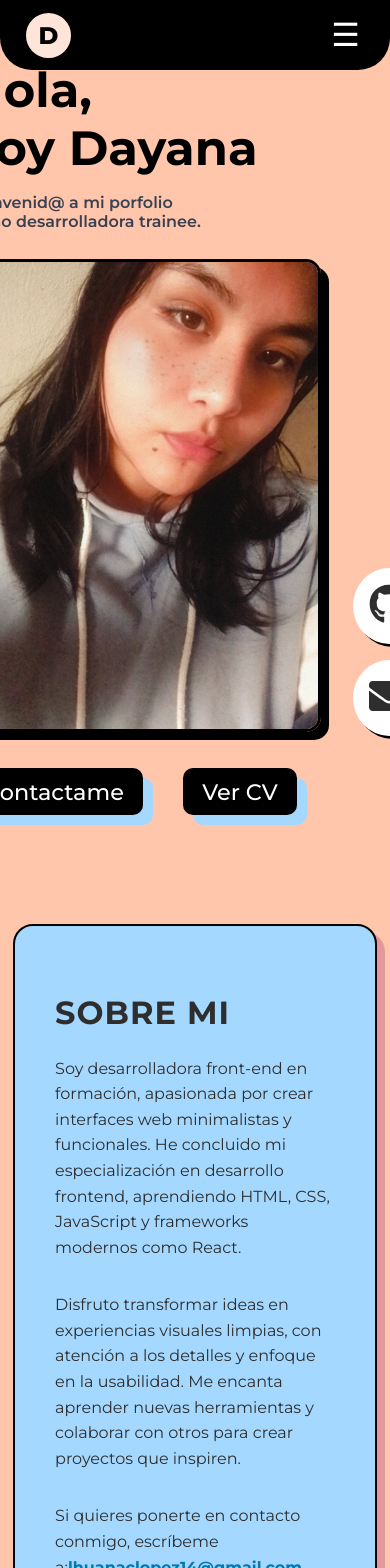
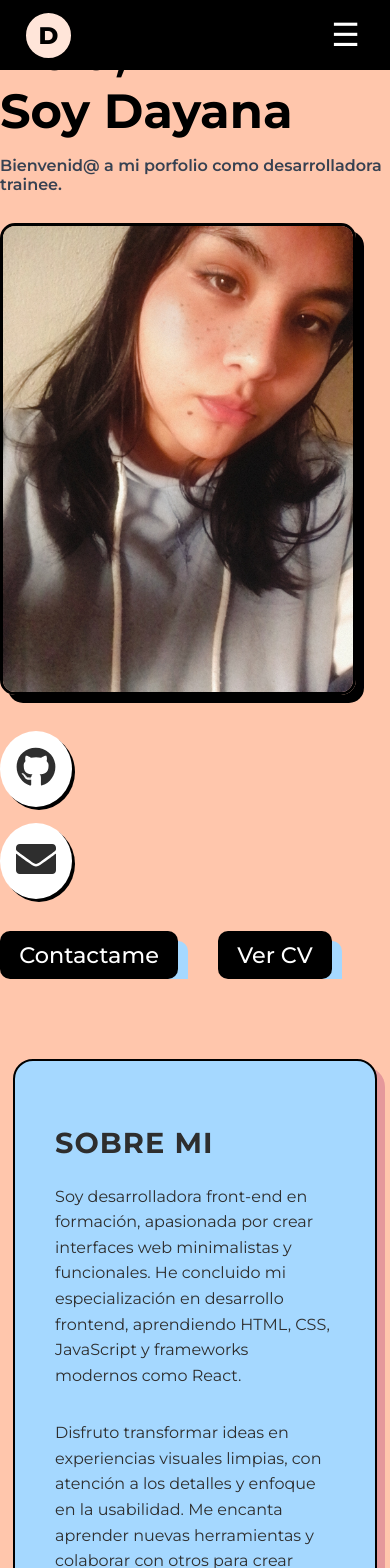
Before and after one commit to Bren-dan-Ny/portafolio, a React (Vite) app in the folder portfolio/: page / in a window 390 px wide. Shown: the top 1568 px of the page. Built offline with nearby package versions, Linux system fonts and the light colour scheme.

Commit message:
responsive tablet

```diff
--- a/portfolio/src/components/HeroSection.jsx
+++ b/portfolio/src/components/HeroSection.jsx
@@ -59,10 +59,7 @@ export default function HeroSection() {
             Hola, <br />
             Soy Dayana
           </h1>
-          <h3>
-            Bienvenid@ a mi porfolio <br />
-            como desarrolladora trainee.
-          </h3>
+          <h3>Bienvenid@ a mi porfolio como desarrolladora trainee.</h3>
         </div>
         {/*imagen , botones y redes sociales*/}
         <div className="hero-media">
--- a/portfolio/src/styles/responsive.css
+++ b/portfolio/src/styles/responsive.css
@@ -2,7 +2,7 @@
 @media (max-width: 768px) {
   /*titulos de todo el sitio */
   h2 {
-    font-size: 2rem;
+    font-size: 1.8rem;
     margin-bottom: 1.5rem;
   }
   /*padding de cada seccion*/
@@ -17,24 +17,28 @@
   .navbar {
     padding: 0 1.5rem;
     height: 70px;
+    border-radius: 0;
   }
   /*menu hamburguesa*/
   .menu-toggle {
     display: block;
   }
+  /*menu hamburguesa*/
   nav {
     display: none;
     position: absolute;
     top: 70px;
     right: 0;
     width: 100%;
-    background: #0f0f0f;
+    background-color: #000;
+    border-radius: 0 0 20px 20px;
     flex-direction: column;
-    text-align: center;
     padding: 1.5rem 0;
     gap: 1.2rem;
   }
-
+  nav a {
+    font-size: 1.2rem;
+  }
   nav.nav-open {
     display: flex;
   }
@@ -50,7 +54,7 @@
   /*hero mobile visible*/
   .hero-mobile {
     display: block;
-    margin-top: 2rem;
+    margin-top: 1.5rem;
   }
   .hero-text h1 {
     font-size: 3rem;
@@ -67,15 +71,18 @@
   }
   .hero-actions {
     display: flex;
+    flex-wrap: wrap;
     flex-direction: row;
     gap: 2rem;
   }
   .hero-image img {
-    max-width: 350px;
+    max-width: 100%;
+    width: 350px;
   }
   .social-icons {
     display: flex;
     flex-direction: column;
+    align-items: flex-end;
     justify-content: end;
     gap: 1rem;
   }
@@ -122,4 +129,8 @@
     font-size: 0.8rem;
     padding: 0.4rem 0.8rem;
   }
+  /*contact section*/
+  .contacto-item {
+    font-size: 0.8rem;
+  }
 }
```
